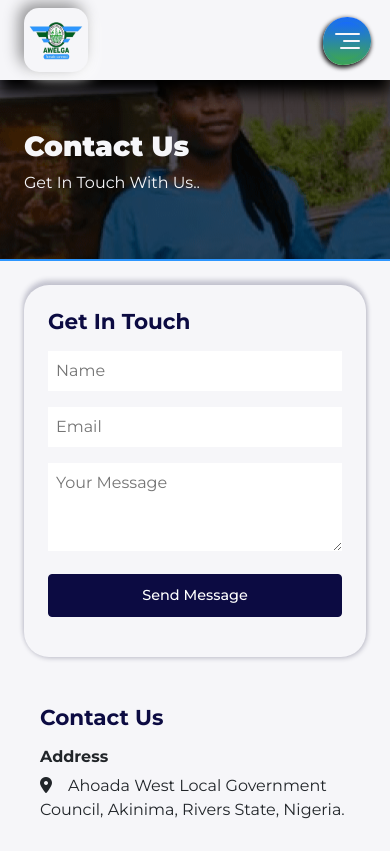
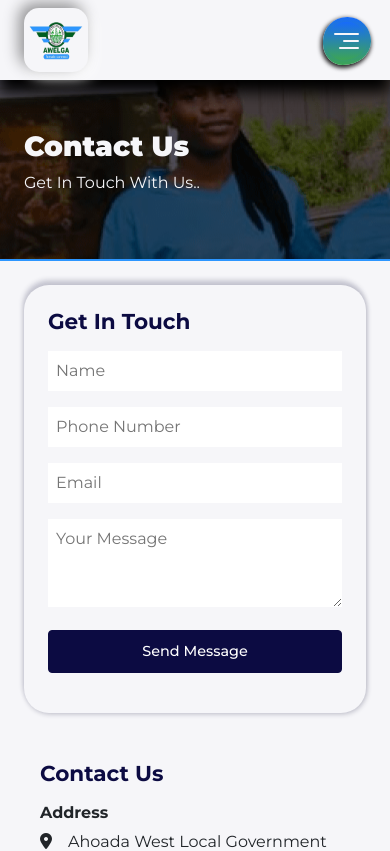
Before and after one commit to buezrico/afc, a Next.js app: page /contact in a window 390 px wide. Shown: the top 851 px of the page. Built offline with nearby package versions, Linux system fonts and the light colour scheme.

Commit message:
added phone number input to contact form

```diff
--- a/pages/contact.js
+++ b/pages/contact.js
@@ -36,6 +36,12 @@ const Contact = () => {
               <input type="hidden" name="form-name" value="contact" />
 
               <input type="text" name="name" placeholder="Name" required />
+              <input
+                type="text"
+                name="phone"
+                placeholder="Phone Number"
+                required
+              />
               <input type="text" name="email" placeholder="Email" required />
               <textarea
                 name="message"
```
